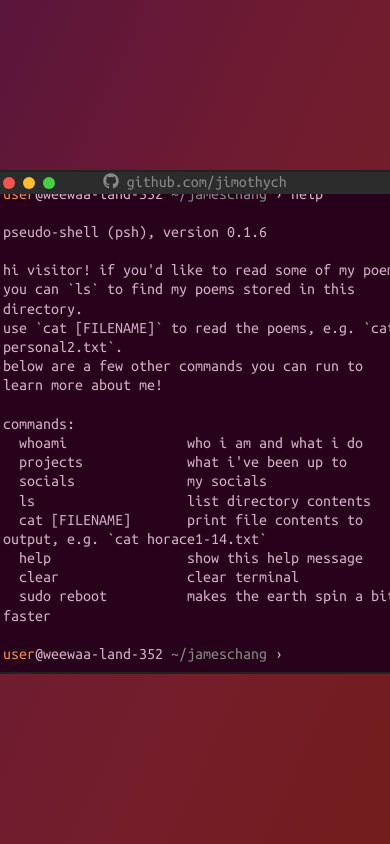
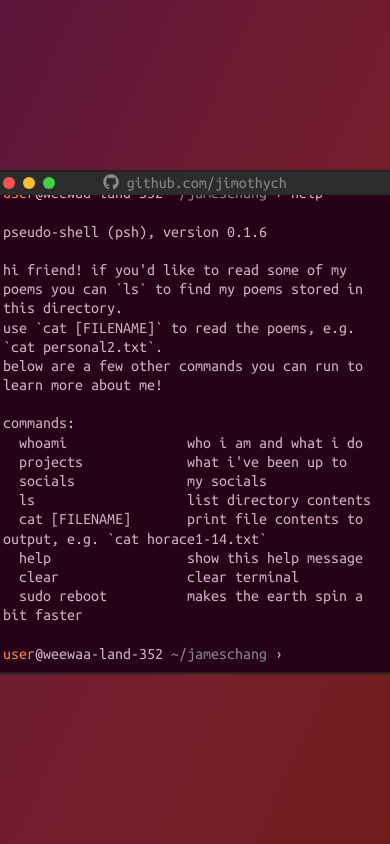
Before and after one commit to jimothych/jimothych.github.io, a Svelte app: page / in a window 390 px wide. Shown: the top 844 px of the page. Built offline with nearby package versions, Linux system fonts and the light colour scheme.

Commit message:
fixed css resizing bug on mobile where text would be cut off

```diff
--- a/src/app.css
+++ b/src/app.css
@@ -29,6 +29,9 @@
   text-rendering: optimizeLegibility;
   -webkit-font-smoothing: antialiased;
   -moz-osx-font-smoothing: grayscale;
+
+  scrollbar-width: none; /* Firefox hide scrollbar*/
+  -ms-overflow-style: none;  /* Internet Explorer 10+ hide scrollbar*/
 }
 a {
   color: #898989;
@@ -101,6 +104,7 @@ input:focus{
 	width: 10px;
 	background-color: #2C2C2C;
   cursor: pointer;
+  display: none;
 }
 
 ::-webkit-scrollbar-thumb
--- a/src/lib/TerminalInterface.svelte
+++ b/src/lib/TerminalInterface.svelte
@@ -121,12 +121,15 @@
 
 <style>
   .terminal-interface {
+    box-sizing: border-box; /* forces css to calculate width as a total sum */
+    position: relative;
     display: flex;
     flex-direction: column;
     background-color: #260119;
     width: 100%;
     height: 100%;
     padding: 8px;
+    margin: 0;
     overflow-y: scroll;
     overflow-x: hidden;
   }
```
Also changed, not shown: src/lib/poems.js, src/lib/utilities.js, 5 other files (tests, documents, lock files or other folders).
